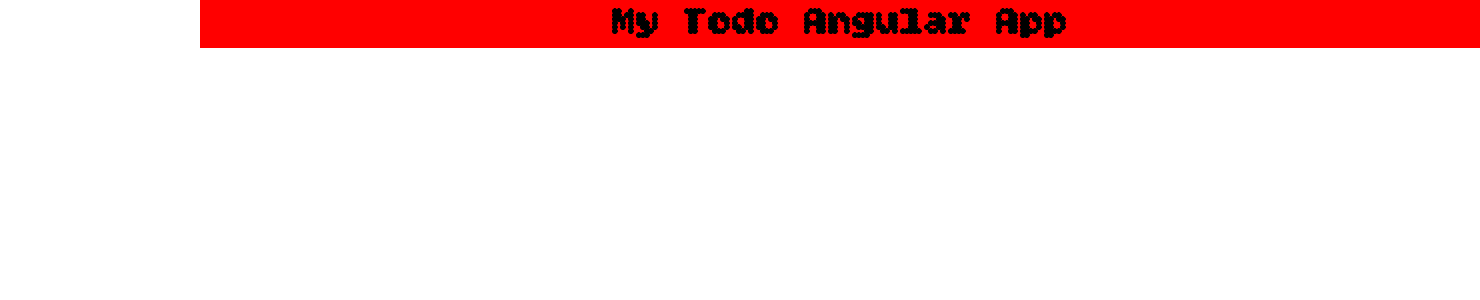
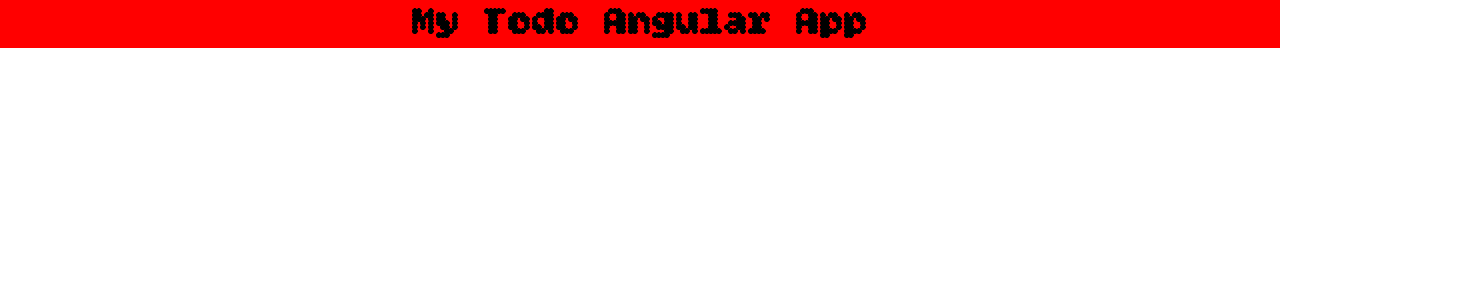
Before and after one commit to Jacques1988/todoApp_b1, an Angular app: page / in a window 1280 px wide. Shown: the top 300 px of the page, 1480 px wide, since content can reach past the window. Built offline with nearby package versions, Linux system fonts and the light colour scheme.

Commit message:
change margin in global styles.css from margin 0 200px to margin auto, fixes #3

```diff
--- a/src/styles.css
+++ b/src/styles.css
@@ -16,7 +16,7 @@ section{
     width:100%;
     max-width: 1400px;
     background-color:red;
-    margin:0 200px;
+    margin:auto;
 }
 
 .teaser{
```
